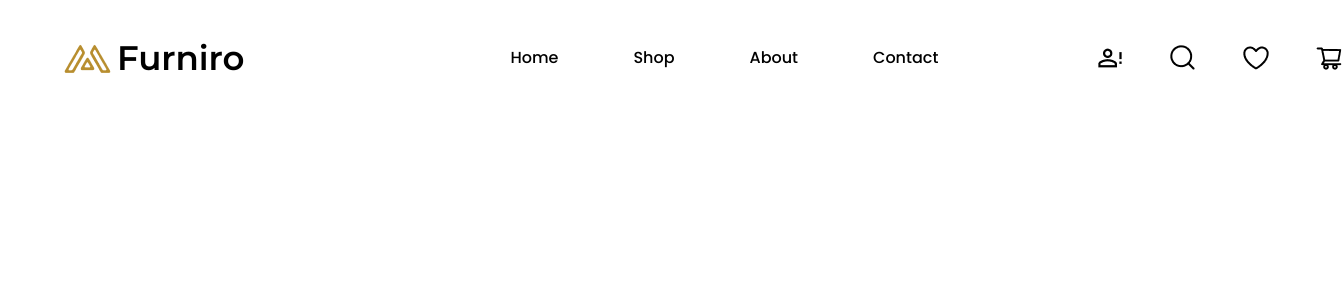
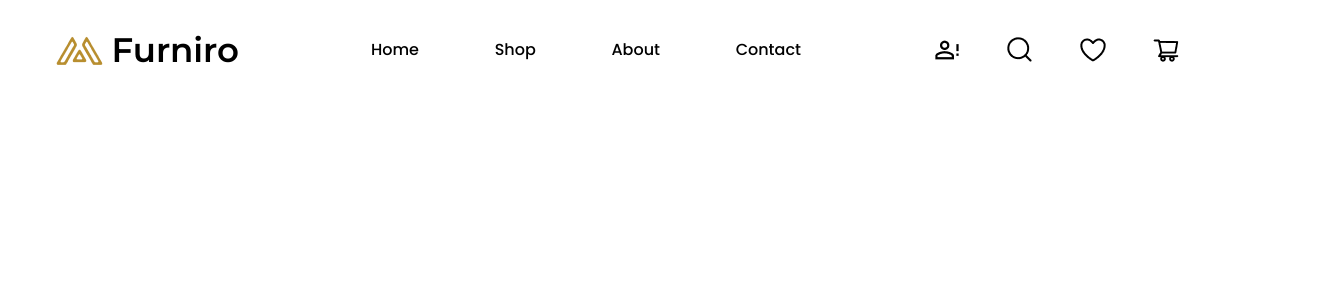
Before and after one commit to DIEN94/eCommerce-Website, a React (Create React App) app: page / in a window 1280 px wide. Shown: the top 300 px of the page, 1343 px wide, since content can reach past the window. Built offline with nearby package versions, Linux system fonts and the light colour scheme; the HTML template or start-up script is replaced by a standard one.

Commit message:
add Layout/ correction header

```diff
--- a/src/App.tsx
+++ b/src/App.tsx
@@ -1,12 +1,15 @@
 import React, {} from "react";
 import './styles/App.scss'
 import { Header } from './components/Header/Header';
+import Layout from "components/Layout/Layout";
 
 export function App() {
 
   return (
     <div className="myApp">
-       <Header/>
+      <Layout>
+        <Header/>
+      </Layout>
     </div>
   );
 }
--- a/src/components/Header/Header.module.scss
+++ b/src/components/Header/Header.module.scss
@@ -1,4 +1,5 @@
 @import "../../styles/variables";
+
 .header{
     width: 100%;
     height: $desktop-header-size;
@@ -6,6 +7,7 @@
     display: flex;
     justify-content: space-between;
     align-items: center;
+    padding: 0 100px 0 54px;
 }
 
 .logoBox {
@@ -14,7 +16,7 @@
     display: flex;
     justify-content: space-between;
     align-items: center;
-    margin-left: 54px;
+    margin-right: 20px;
 
     img {
         width: 50px;
@@ -38,19 +40,15 @@
     display: flex;
     justify-content: space-between;
     align-items: center;
-    margin-left: 266px;
 }
 
 .routeButtons{
     height: 24px;
     padding: 0;
-    margin-left: 75px;
+    margin-left: 10px;
     &:first-child {
         margin-left: 0;
       }
-    &:last-child {
-        margin-right: 0;
-    }
 
     font-family: var(--font-primary);
     font-size: 1.6rem;
@@ -69,17 +67,14 @@
     display: flex;
     justify-content: space-between;
     align-items: center;
-    margin: 0 100px 0 158px;
+    margin-left: 20px;
 }
 
 .headerButtons{
     width: 28px;
     height: 28px;
-    margin-left: 45px;
+    margin-left: 10px;
     &:first-child {
         margin-left: 0;
       }
-    &:last-child {
-        margin-right: 0;
-    }
 }
--- /dev/null
+++ b/src/components/Layout/Layout.module.scss
@@ -0,0 +1,7 @@
+.layout{
+    width: 100%;
+    height: 100vh;
+    max-width: 1440px;
+    overflow-x:hidden;
+    margin: 0 auto;
+}
--- /dev/null
+++ b/src/components/Layout/Layout.tsx
@@ -0,0 +1,16 @@
+import React, { ReactNode } from 'react';
+import classes from "./Layout.module.scss"
+
+interface LayoutProps {
+  children: ReactNode;
+}
+
+const Layout: React.FC<LayoutProps> = ({ children }) => {
+  return (
+    <div className={classes.layout}>
+      {children}
+    </div>
+  );
+};
+
+export default Layout;
--- a/src/styles/index.scss
+++ b/src/styles/index.scss
@@ -19,7 +19,9 @@
 }
 
 
-//Font size
 *{
     font-size: 10px;
+    box-sizing: border-box;
+    padding: 0;
+    margin: 0;
 }
```
